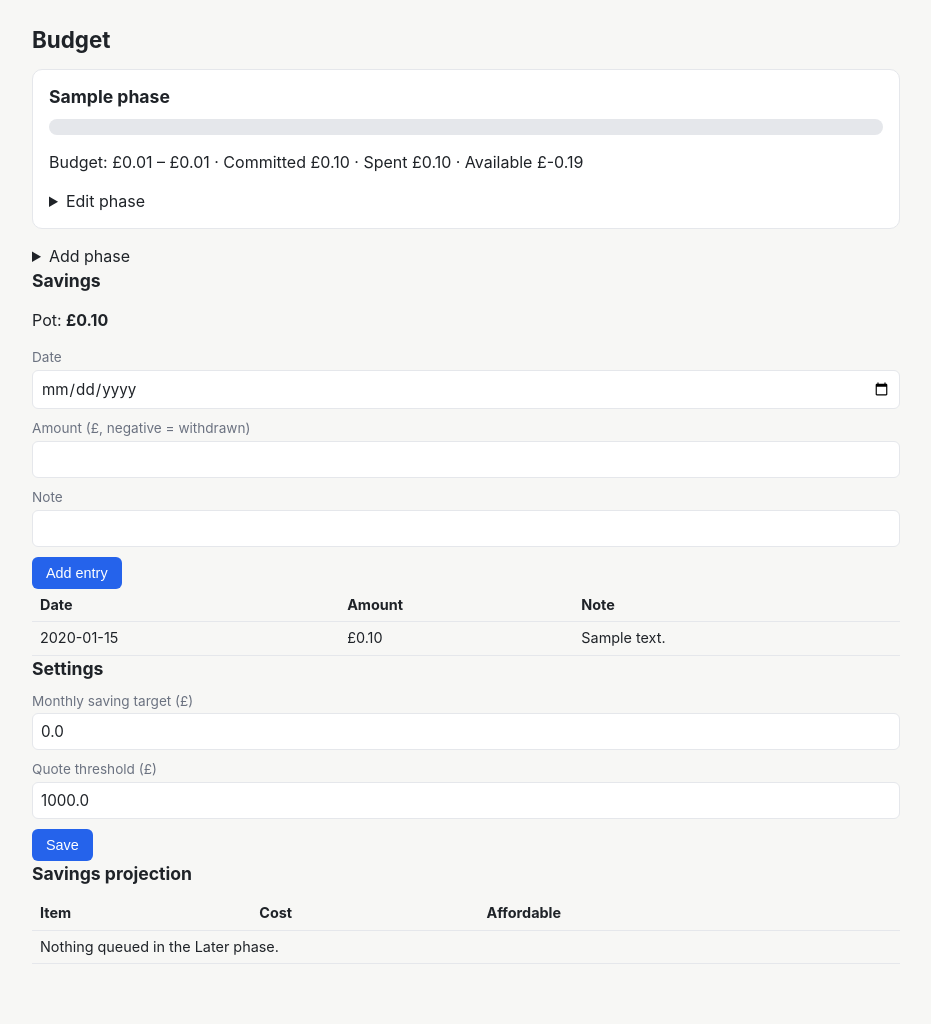
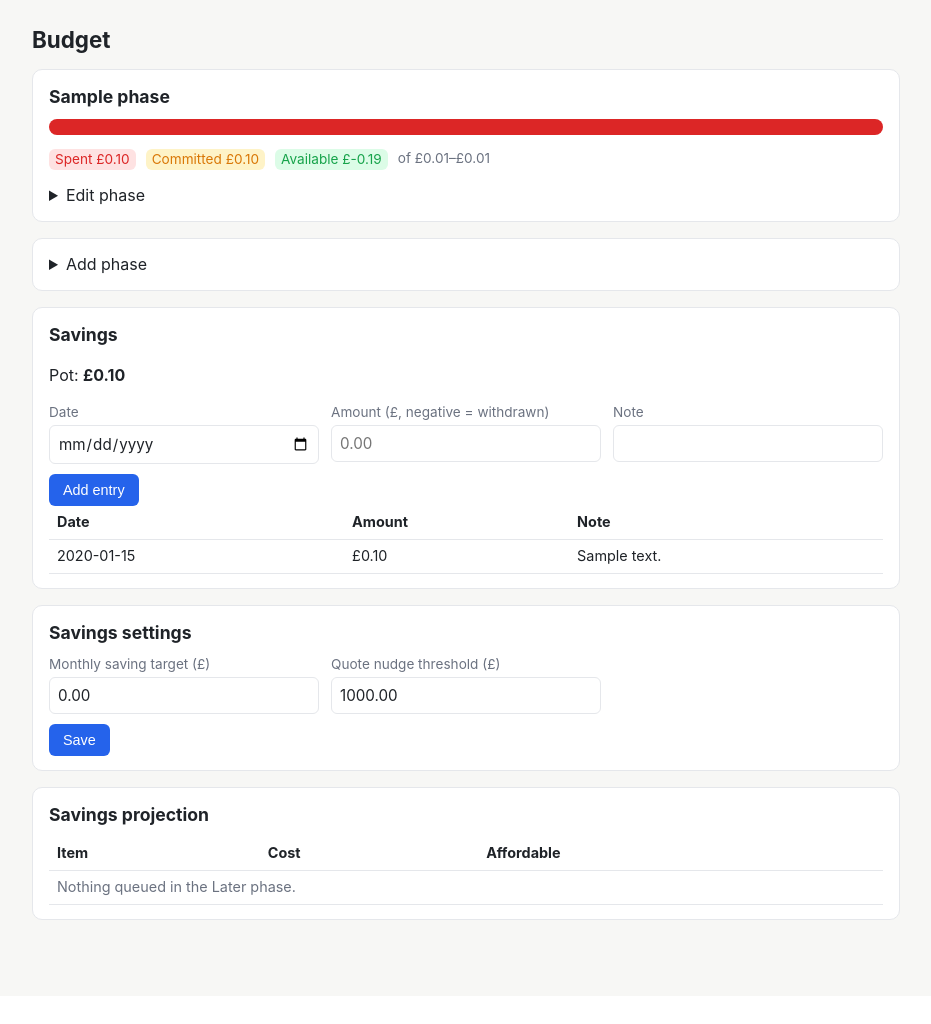
Before and after one commit to niallmcpaul/Home-Renovation-Public-, a FastAPI app: page /budget in a window 1280 px wide. Shown: the part 96-1120 px from the top of the page, without its empty margins (174-1105 px from the left). After the commit the page ends 1016 px from the top, so only its background shows below. Run offline with FastAPI, Linux system fonts and the light colour scheme; a user stored in the database is signed in; tables that the repository leaves empty hold one stand-in row (values such as "Sample post"); parts of the project's set-up code (start-up, migrations or seed data) failed here and were passed over.

Commit message:
WIP: web UI in progress
Co-Authored-By: Claude Opus 5.5 <noreply@anthropic.com>
Claude-Session: https://claude.ai/code/session_01EbtErEyzXzu3mfxY8ym8be

```diff
--- a/app/web/templates/budget.html
+++ b/app/web/templates/budget.html
@@ -1,81 +1,114 @@
 {% extends "base.html" %}
-{% block title %}Budget{% endblock %}
+{% import "_macros.html" as mc %}
+{% block title %}Budget – Renovation Tracker{% endblock %}
 {% block content %}
 <h1>Budget</h1>
 
 {% for p in phases %}
 {% set b = budgets[p.id] %}
-<div class="card">
+{% set bar = bars[p.id] %}
+<section class="card">
   <h2>{{ p.name }}</h2>
-  <div class="bar"><div style="width: {{ (100 * ((b.committed + b.spent) / b.budget_max)) if b.budget_max else 0 }}%"></div></div>
-  <p>
-    Budget: {{ b.budget_min|money }} &ndash; {{ b.budget_max|money }} &middot;
-    Committed {{ b.committed|money }} &middot; Spent {{ b.spent|money }} &middot;
-    Available {{ b.available|money }}
+  {% if bar %}
+  <div class="bar">
+    <div class="bar-spent" style="width:{{ bar.spent_pct }}%"></div>
+    <div class="bar-committed" style="width:{{ bar.committed_pct }}%"></div>
+    <div class="bar-available" style="width:{{ bar.available_pct }}%"></div>
+  </div>
+  {% endif %}
+  <p class="bar-legend">
+    <span class="c-red">Spent {{ b.spent|money }}</span>
+    <span class="c-orange">Committed {{ b.committed|money }}</span>
+    <span class="c-green">Available {{ b.available|money }}</span>
+    <span class="muted">of {{ b.budget_min|money }}–{{ b.budget_max|money }}</span>
   </p>
   <details>
     <summary>Edit phase</summary>
     <form method="post" action="/budget/phases/{{ p.id }}">
       <label>Name <input name="name" value="{{ p.name }}" required></label>
-      <label>Budget min (£) <input name="budget_min" value="{{ (p.budget_min/100)|round(2) if p.budget_min is not none else '' }}"></label>
-      <label>Budget max (£) <input name="budget_max" value="{{ (p.budget_max/100)|round(2) if p.budget_max is not none else '' }}"></label>
-      <label>Target start <input type="date" name="target_start" value="{{ p.target_start or '' }}"></label>
-      <label>Notes <textarea name="notes">{{ p.notes or '' }}</textarea></label>
+      <div class="grid3">
+        {{ mc.money_input('budget_min', p.budget_min, 'Budget min (£)') }}
+        {{ mc.money_input('budget_max', p.budget_max, 'Budget max (£)') }}
+        <label>Target start <input type="date" name="target_start" value="{{ p.target_start or '' }}"></label>
+      </div>
+      <label>Notes <textarea name="notes" rows="2">{{ p.notes or '' }}</textarea></label>
       <button type="submit">Save</button>
     </form>
   </details>
-</div>
+</section>
 {% endfor %}
 
+<section class="card">
 <details>
 <summary>Add phase</summary>
 <form method="post" action="/budget/phases">
   <label>Name <input name="name" required></label>
-  <label>Budget min (£) <input name="budget_min"></label>
-  <label>Budget max (£) <input name="budget_max"></label>
-  <label>Target start <input type="date" name="target_start"></label>
-  <label>Notes <textarea name="notes"></textarea></label>
+  <div class="grid3">
+    {{ mc.money_input('budget_min', none, 'Budget min (£)') }}
+    {{ mc.money_input('budget_max', none, 'Budget max (£)') }}
+    <label>Target start <input type="date" name="target_start"></label>
+  </div>
+  <label>Notes <textarea name="notes" rows="2"></textarea></label>
   <button type="submit">Add phase</button>
 </form>
 </details>
+</section>
 
+<section class="card">
 <h2>Savings</h2>
 <p>Pot: <strong>{{ pot|money }}</strong></p>
 
 <form method="post" action="/budget/savings">
-  <label>Date <input type="date" name="date" required></label>
-  <label>Amount (£, negative = withdrawn) <input name="amount" required></label>
-  <label>Note <input name="note"></label>
+  <div class="grid3">
+    <label>Date <input type="date" name="date" required></label>
+    {{ mc.money_input('amount', none, 'Amount (£, negative = withdrawn)') }}
+    <label>Note <input name="note"></label>
+  </div>
   <button type="submit">Add entry</button>
 </form>
 
+<div class="table-scroll">
 <table>
-  <tr><th>Date</th><th>Amount</th><th>Note</th></tr>
+  <thead><tr><th>Date</th><th>Amount</th><th>Note</th></tr></thead>
+  <tbody>
   {% for e in entries %}
   <tr><td>{{ e.date }}</td><td>{{ e.amount|money }}</td><td>{{ e.note or '' }}</td></tr>
   {% else %}
-  <tr><td colspan="3">No savings entries yet.</td></tr>
+  <tr><td colspan="3" class="muted">No savings entries yet.</td></tr>
   {% endfor %}
+  </tbody>
 </table>
+</div>
+</section>
 
-<h2>Settings</h2>
+<section class="card">
+<h2>Savings settings</h2>
 <form method="post" action="/budget/settings">
-  <label>Monthly saving target (£) <input name="monthly_saving_target" value="{{ (monthly/100)|round(2) }}"></label>
-  <label>Quote threshold (£) <input name="quote_threshold" value="{{ (threshold/100)|round(2) }}"></label>
+  <div class="grid3">
+    {{ mc.money_input('monthly_saving_target', monthly, 'Monthly saving target (£)') }}
+    {{ mc.money_input('quote_threshold', threshold, 'Quote nudge threshold (£)') }}
+  </div>
   <button type="submit">Save</button>
 </form>
+</section>
 
+<section class="card">
 <h2>Savings projection</h2>
+<div class="table-scroll">
 <table>
-  <tr><th>Item</th><th>Cost</th><th>Affordable</th></tr>
+  <thead><tr><th>Item</th><th>Cost</th><th>Affordable</th></tr></thead>
+  <tbody>
   {% for row in projection.queue %}
   <tr>
-    <td>{{ row.item.title }}</td>
+    <td><a href="/items/{{ row.item.id }}">{{ row.item.title }}</a></td>
     <td>{{ row.cost|money }}</td>
     <td>{{ row.affordable_month.strftime('%B %Y') if row.affordable_month else 'not within 20 years' }}</td>
   </tr>
   {% else %}
-  <tr><td colspan="3">Nothing queued in the Later phase.</td></tr>
+  <tr><td colspan="3" class="muted">Nothing queued in the Later phase.</td></tr>
   {% endfor %}
+  </tbody>
 </table>
+</div>
+</section>
 {% endblock %}
```
